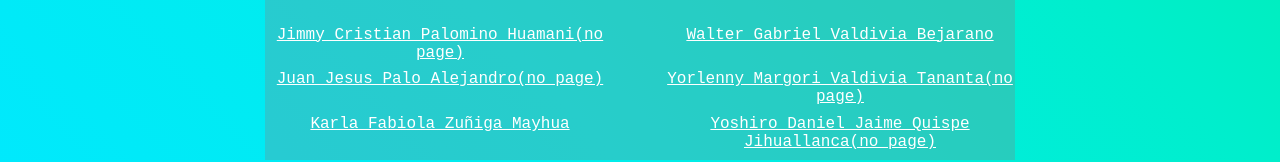
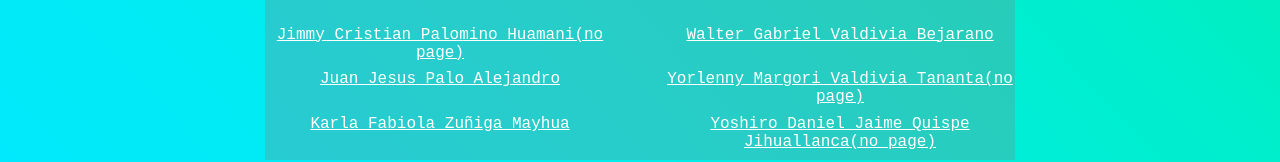
Before and after one commit to AleEMP/AlejandraEMP, a plain HTML site: page index.html in a window 1280 px wide. Shown: the part 1918-2080 px from the top of the page. Drawn offline with Linux system fonts and the light colour scheme; a web font is replaced by a local one.

Commit message:
Update index.html

```diff
--- a/index.html
+++ b/index.html
@@ -94,7 +94,7 @@
                     <div class="item-right"><a href="https://jeanmarcnadeauhuamani.com/">Jean Marc Nadeau Huamani</a></div>
                     <div class="item-right"><a href="https://couleurss.github.io/">Jhen Carlo Del Cano Paiva</a></div>
                     <div class="item-right"><a href="">Jimmy Cristian Palomino Huamani(no page)</a></div>
-                    <div class="item-right"><a href="">Juan Jesus Palo Alejandro(no page)</a></div>
+                    <div class="item-right"><a href="https://juanpalo1.github.io/">Juan Jesus Palo Alejandro</a></div>
                     <div class="item-right"><a href="https://karlazuniga3001-36dbb.web.app/">Karla Fabiola Zuñiga Mayhua</a></div>
                 </section>
 
```
